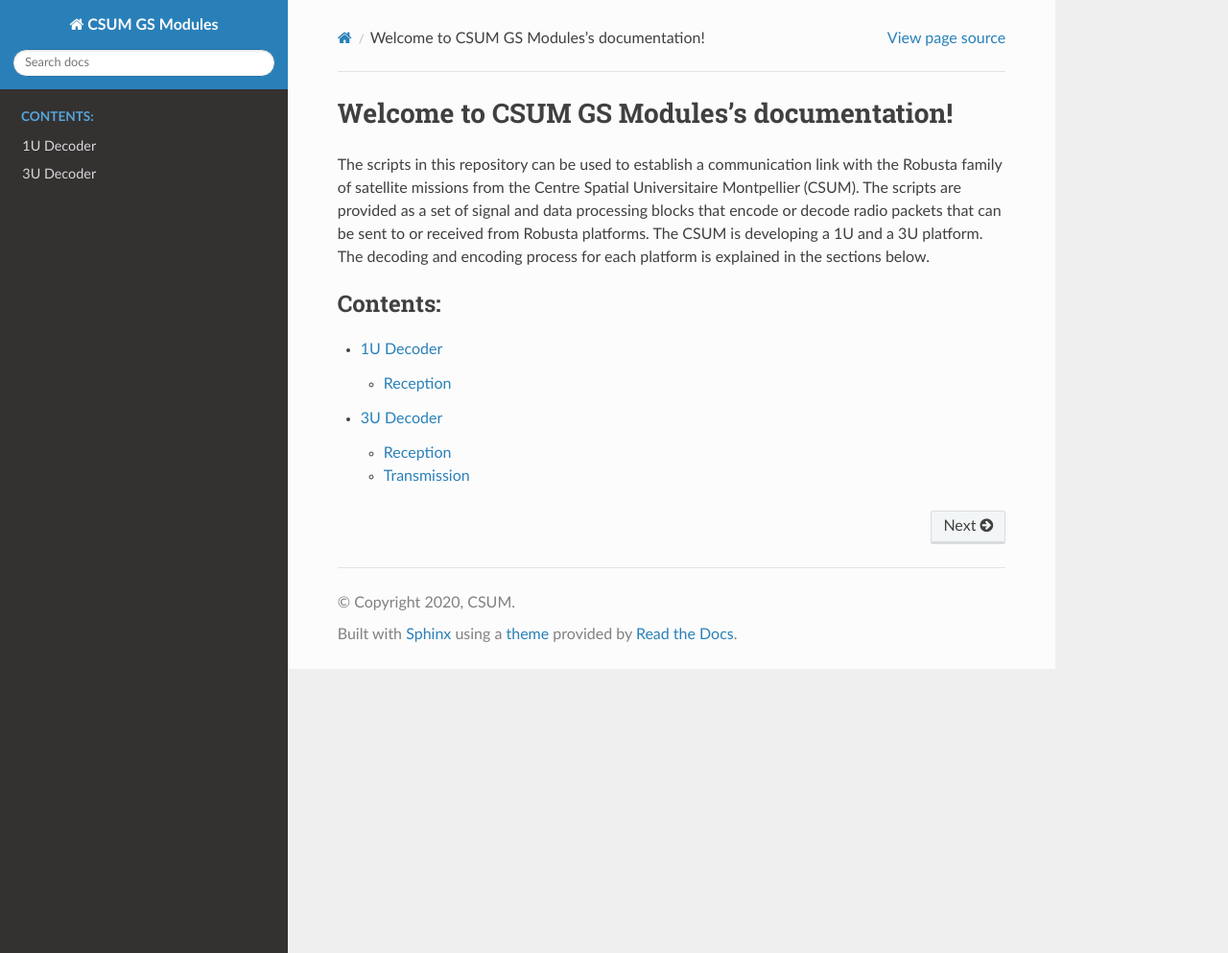
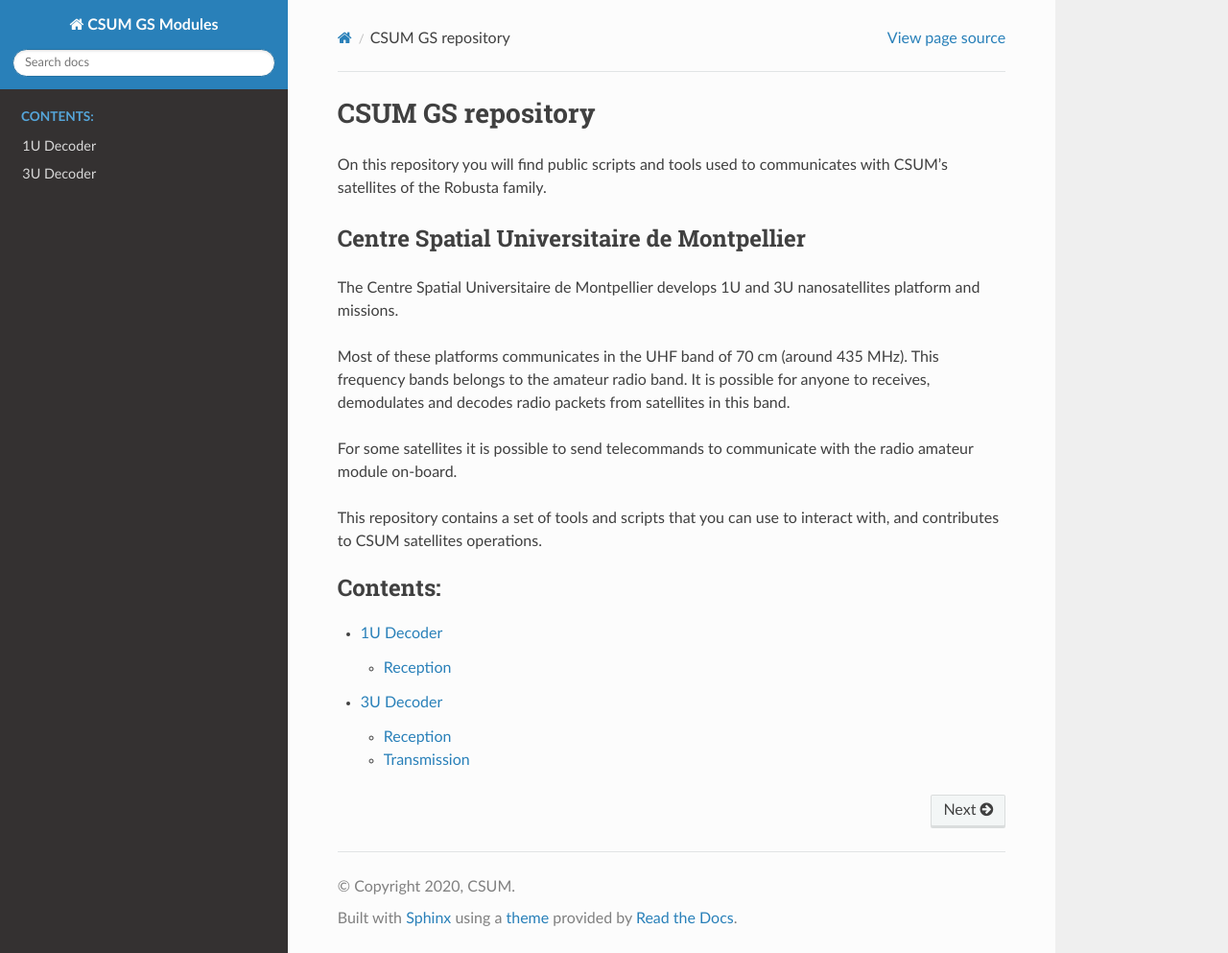
Before and after one commit to CSUMontpellier/CSUM-GS, a Sphinx documentation site: the page built from docs/index.rst, in a window 1280 px wide and 993 px high. Shown: the whole window at 96% size. Built offline with Sphinx 7.4.7 and the Read the Docs theme 2.0.0, drawn with Linux system fonts in a browser that asks for light colours.

```diff
--- a/docs/index.rst
+++ b/docs/index.rst
@@ -1,12 +1,20 @@
-.. CSUM GS Modules documentation master file, created by
-   sphinx-quickstart on Mon Dec 14 11:01:36 2020.
-   You can adapt this file completely to your liking, but it should at least
-   contain the root `toctree` directive.
+CSUM GS repository
+==================
 
-Welcome to CSUM GS Modules's documentation!
-===========================================
+On this repository you will find public scripts and tools used to communicates with CSUM's satellites of the Robusta family.
 
-The scripts in this repository can be used to establish a communication link with the Robusta family of satellite missions from the Centre Spatial Universitaire Montpellier (CSUM). The scripts are provided as a set of signal and data processing blocks that encode or decode radio packets that can be sent to or received from Robusta platforms. The CSUM is developing a 1U and a 3U platform. The decoding and encoding process for each platform is explained in the sections below.
+Centre Spatial Universitaire de Montpellier
+*******************************************
+
+The Centre Spatial Universitaire de Montpellier develops 1U and 3U nanosatellites platform and missions.
+
+Most of these platforms communicates in the UHF band of 70 cm (around 435 MHz). This frequency bands belongs to the amateur radio band.
+It is possible for anyone to receives, demodulates and decodes radio packets from satellites in this band.
+
+For some satellites it is possible to send telecommands to communicate with the radio amateur module on-board.
+
+This repository contains a set of tools and scripts that you can use to interact with, and contributes to CSUM satellites operations.
+
 
 .. toctree::
    :maxdepth: 2
```
Also changed, not shown: docs/demodulators.rst (added, +59 -0 lines), docs/installation.rst (added, +16 -0 lines).
